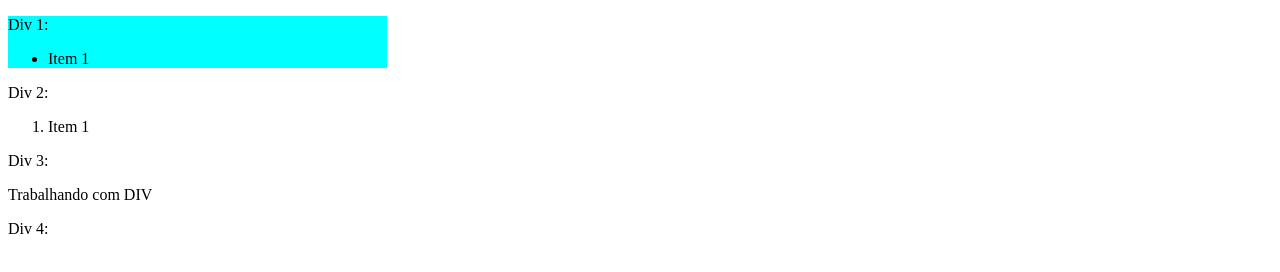
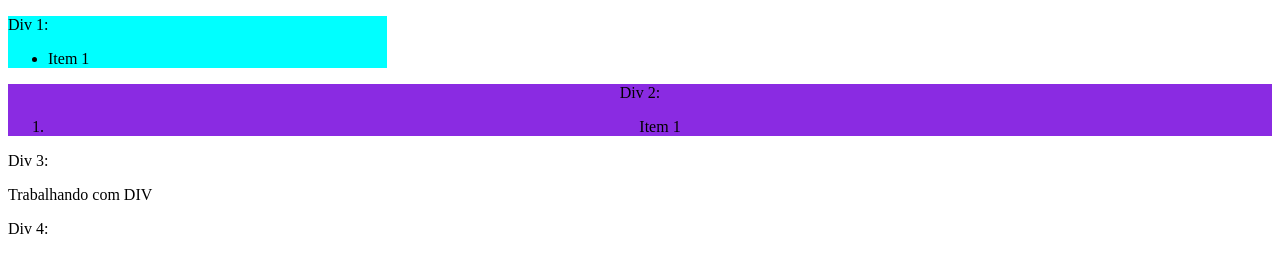
Before and after one commit to ranyelsonneres/GPE01N0513---DESENVOLVIMENTO-FRONT-END, a plain HTML site: page Aula_05_05_2025/aula5.html in a window 1280 px wide. Drawn offline with Linux system fonts and the light colour scheme.

Commit message:
Update aula5.html

```diff
--- a/Aula_05_05_2025/aula5.html
+++ b/Aula_05_05_2025/aula5.html
@@ -4,6 +4,11 @@
 .div1 {
     background-color: aqua;
     width: 30%;
+}
+
+#div2 {
+    background-color: blueviolet;
+    text-align: center;
 }
 </style>
 <head>
@@ -20,7 +25,7 @@
     </ul>
 </div>
 
-<div>
+<div id="div2">
     <p>Div 2:</p>
     <ol>
         <li>Item 1</li>
```
